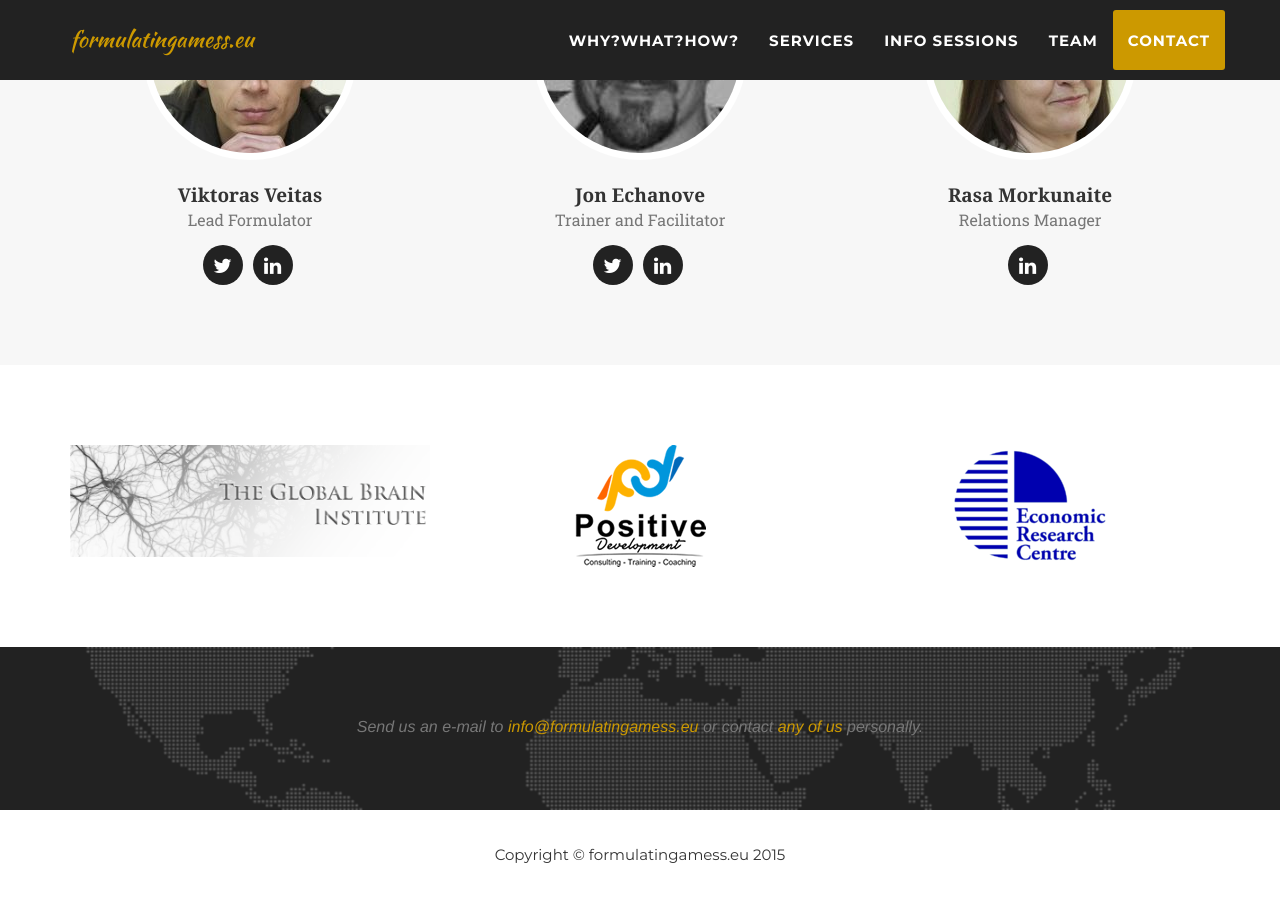
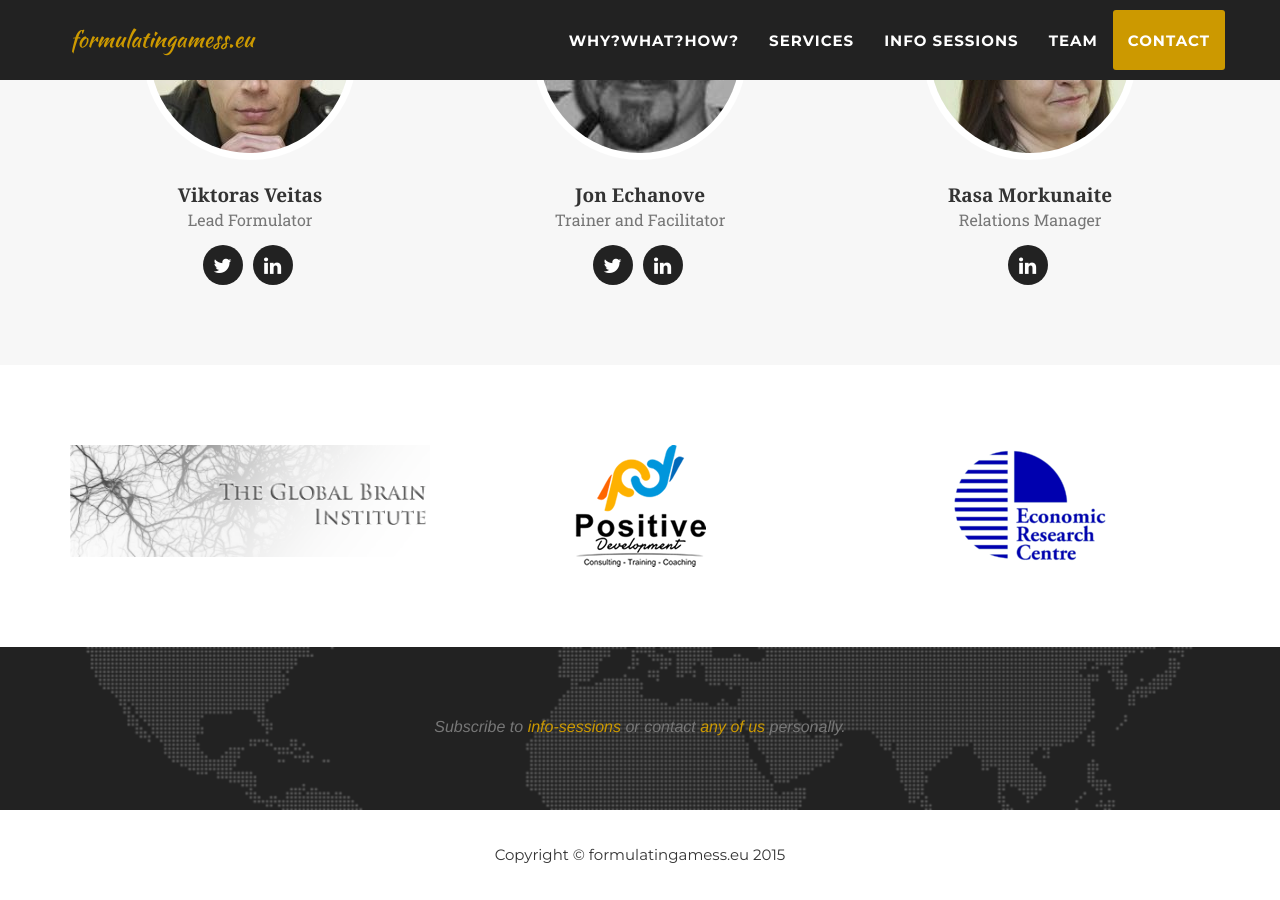
Before and after one commit to formulatingamess/www, a Jekyll site: the page built from index.html, in a window 1280 px wide and 900 px high, scrolled down 3651 px. Built offline with Jekyll 4.4.1, drawn with Linux system fonts in a browser that asks for light colours; some web fonts are replaced.

Commit message:
changed the name of www

```diff
--- a/_config.yml
+++ b/_config.yml
@@ -1,9 +1,9 @@
-url: https://vveitas.github.io
-baseurl: /formulatingamess
+url: https://formulatingamess.github.io
+baseurl: /www
 
 # Site settings
 title: formulatingamess.eu
-email: info@formulatingamess.eu
+email: admin@formulatingamess.eu
 description: ""
 
 # Color settings (hex-codes without the leading hash-tag)
--- a/_includes/contact.html
+++ b/_includes/contact.html
@@ -2,7 +2,7 @@
         <div class="container">
             <div class="row">
                 <div class="col-lg-12 text-center">
-                    <h3 class="section-subheading text-muted">Send us an e-mail to <a href="mailto:{{ site.email }}">{{ site.email }}</a> or contact <a href="#team">any of us</a> personally.</h3>
+                    <h3 class="section-subheading text-muted">Subscribe to <a class="page-scroll" href="#infosessions">info-sessions</a> or contact <a href="#team">any of us</a> personally.</h3>
                 </div>
             </div>
         </div>
```
